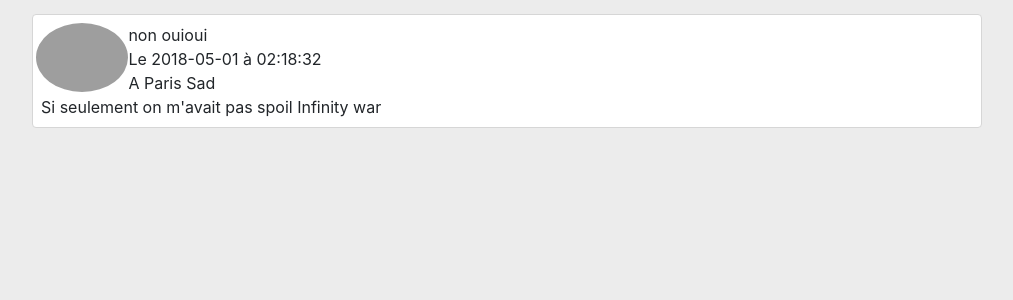
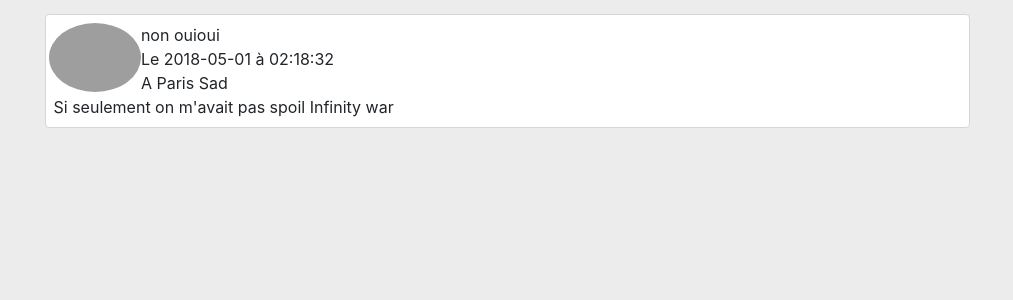
Before and after one commit to tvng/projet_web_de_la_positivite, a PHP site: page /profile.php in a window 1280 px wide. Shown: the part 56-356 px from the top of the page, without its empty margins (133-1146 px from the left). Run offline with PHP 8.4, Linux system fonts and the light colour scheme; a user stored in the database is signed in; data comes from the database, SQL or seed files in the repository; grey boxes are pictures that could not be loaded.

Commit message:
reglage de conflits

```diff
--- a/pages/connexionTraitement.php
+++ b/pages/connexionTraitement.php
@@ -1,6 +1,6 @@
 <?php
 session_start();
-?>
+
 
 if ($_SERVER["REQUEST_METHOD"] == "POST")
 {
--- a/pages/home.php
+++ b/pages/home.php
@@ -1,4 +1,8 @@
+<?php
+session_start();
+?>
 <!DOCTYPE html>
+
 <html lang="en">
 
 <head>
--- a/pages/profile.php
+++ b/pages/profile.php
@@ -54,9 +54,9 @@ session_start(); // On démarre la session AVANT toute chose
 
 		while ($data = $posts->fetch())
 		{
-			echo '<div class="row justify-content-center"><div class="col-lg-10 post_style rounded p-2">';
+			echo '<div class="container"><div class="row justify-content-center"><div class="col-lg-10 post_style rounded p-2">';
 			include ("post.php");
-			echo "</div></div><br />";
+			echo "</div></div></div><br />";
 		}
 	$posts->closeCursor();
 
```
